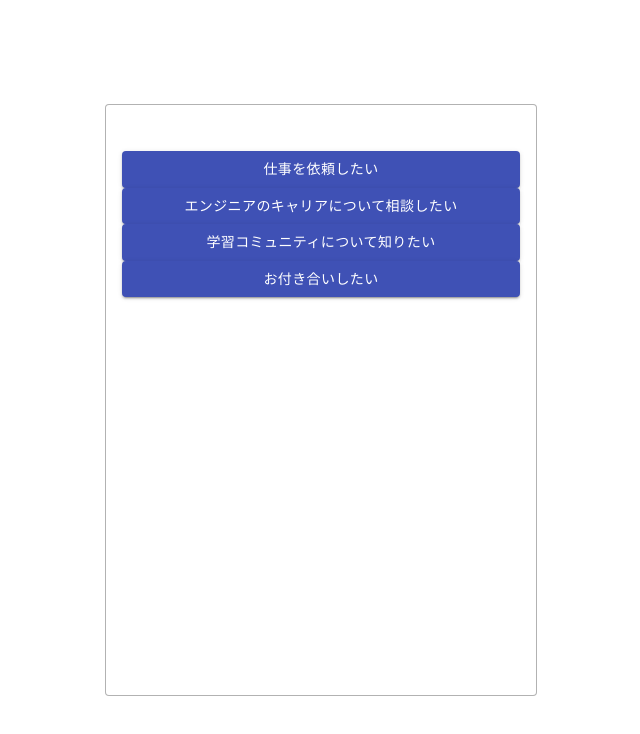
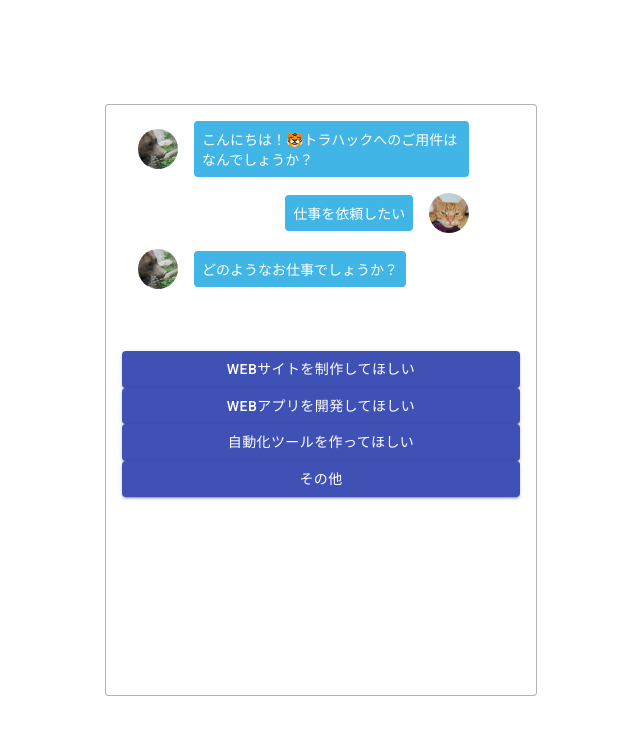
Before and after one commit to takafumi-yoshida/chatbot-demo, a React (Create React App) app: page / in a window 1280 px wide. Both pictures are taken after a click on the button "仕事を依頼したい". Shown: the top 734 px of the page, without its empty margins (319-959 px from the left). Built offline with nearby package versions, Linux system fonts and the light colour scheme.

Commit message:
update (chat)

```diff
--- a/src/App.jsx
+++ b/src/App.jsx
@@ -1,8 +1,10 @@
 import React from 'react';
 import './assets/styles/style.css';
 import defaultDataset from "./dataset";
-import {AnswersList} from "./components/index"
+import {AnswersList, Chats} from "./components/index"
+
 export default class App extends React.Component {
+
   constructor(props) {
     super(props)
     this.state = {
@@ -12,15 +14,45 @@
       dataset: defaultDataset,            //質問と回答のデータセット
       open: false             //お問い合わせフォーム用のモーダルの開閉を管理
     }
+    this.selectedAnswer = this.selectAnswer.bind(this)
   }
-  initAnswer = () => {
-    const initDataset = this.state.dataset[this.state.currentId];
-    const initAnswers = initDataset.answers;
-    this.setState({answers: initAnswers});
+
+  displayNextQuestion = (nextQuestionId) => {
+    const chats = this.state.chats
+    chats.push({
+      text: this.state.dataset[nextQuestionId].question,
+      type: 'question'
+    })
+
+    this.setState({
+      answers: this.state.dataset[nextQuestionId].answers,
+      chats: chats,
+      currentId: nextQuestionId
+    })
+  }
+
+  selectAnswer = (selectedAnswer,nextQuestionId) => {
+    switch(true) {
+      case (nextQuestionId === 'init'):
+        this.displayNextQuestion(nextQuestionId)
+        break;
+      default:
+        const chat = {
+          text: selectedAnswer,
+          type: 'answer'
+        }
+        const chats = this.state.chats
+        chats.push(chat)
+        this.setState({answers: chats});
+
+        this.displayNextQuestion(nextQuestionId)
+        break;
+    }
   }
 
   componentDidMount() {
-    this.initAnswer();
+   const initAnswer = "";
+   this.selectAnswer(initAnswer,this.state.currentId);
   }
 
   render() {
@@ -28,7 +60,8 @@
       <div>
         <section className="c-section">
           <div className="c-box">
-            <AnswersList answers={this.state.answers}/>
+            <Chats chats={this.state.chats}/>
+            <AnswersList answers={this.state.answers} select={this.selectAnswer}/>
           </div>
         </section>
       </div>
--- a/src/components/Answer.jsx
+++ b/src/components/Answer.jsx
@@ -11,7 +11,7 @@
 const Answer = (props) => {
   // const classes = useStyle();
   return(
-      <Button variant="contained" color="primary">
+      <Button variant="contained" color="primary" onClick={() => props.select(props.content, props.nextId)}>
         {props.content}
       </Button>
   )
--- a/src/components/AnswersList.jsx
+++ b/src/components/AnswersList.jsx
@@ -7,7 +7,7 @@
     <div className="c-grid__answer">
       {props.answers.map((value, index) => {
          return(
-          <Answer content={value.content} key={index.toString()}/>
+          <Answer content={value.content} nextId={value.nextId} key={index.toString()} select={props.select}/>
          )
       })}
     </div>
--- /dev/null
+++ b/src/components/Chat.jsx
@@ -0,0 +1,28 @@
+import React from "react";
+import ListItem from '@material-ui/core/ListItem';
+import ListItemAvatar from '@material-ui/core/ListItemAvatar';
+import Avatar from '@material-ui/core/Avatar';
+import Brown from '../assets/image/brown.jpg'
+import Cat from '../assets/image/cat.jpg'
+
+const Chat = (props) => {
+
+  const isQuestion = (props.type === "question")
+  const classes = isQuestion ? "p-chat__row" : "p-chat__reverse";
+  return (
+      <ListItem className={classes}>
+        <ListItemAvatar>
+
+          {isQuestion ? (
+            <Avatar alt="icon" src={Brown} />
+          ) : (
+            <Avatar alt="icon" src={Cat} />
+          )}
+
+        </ListItemAvatar>
+        <div className="p-chat__bubble">{props.chat}</div>
+      </ListItem>
+  )
+}
+
+export default Chat;
--- /dev/null
+++ b/src/components/Chats.jsx
@@ -0,0 +1,29 @@
+import React from "react";
+import {Chat} from "./index";
+import { makeStyles } from '@material-ui/core/styles';
+import List from '@material-ui/core/List';
+
+
+const useStyles = makeStyles((theme) => ({
+  root: {
+    width: '100%',
+    maxWidth: '36ch',
+    backgroundColor: theme.palette.background.paper,
+  },
+}));
+
+const Chats = (props) => {
+  const classes = useStyles();
+  return(
+    <List className={classes.root}>
+      {props.chats.map((value, index) => {
+        return(
+          <Chat chat={value.text} type={value.type} key={index.toString()} />
+        )
+      })}
+    </List>
+  )
+
+}
+
+export default Chats;
--- a/src/components/index.js
+++ b/src/components/index.js
@@ -1,2 +1,4 @@
 export {default as AnswersList} from "./AnswersList"
 export {default as Answer} from "./Answer"
+export {default as Chats} from "./Chats"
+export {default as Chat} from "./Chat"
```
Also changed, not shown: src/assets/image/brown.jpg (added), src/assets/image/cat.jpg (added).
